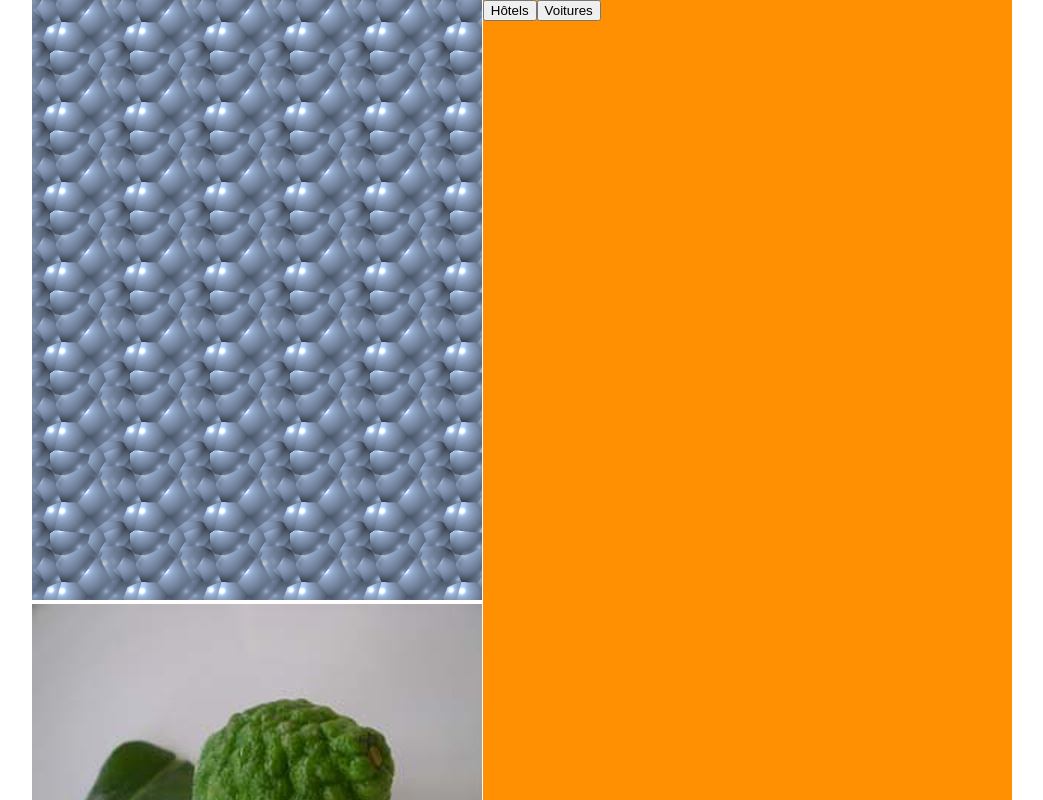
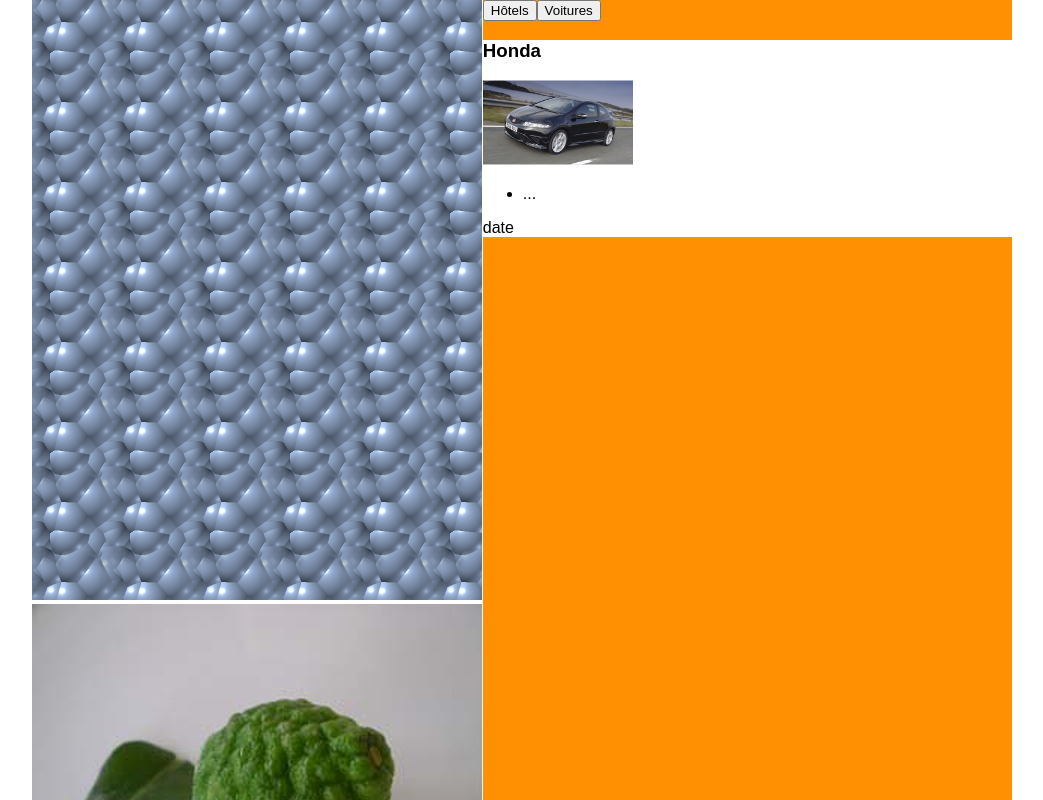
Before and after one commit to DGilian/disney, a React (Create React App) app: page / in a window 1280 px wide. Shown: the top 800 px of the page, without its empty margins (118-1161 px from the left). Built offline with nearby package versions, Linux system fonts and the light colour scheme.

Commit message:
add CardDetail component + css cardDetail

```diff
--- a/src/App.js
+++ b/src/App.js
@@ -3,6 +3,7 @@ import './App.css';
 import backgroundGrey from './images/Fond.png'
 import vegetation from './images/Image2.png'
 import viewtemp from './images/cars_view.jpg'
+import CardDetail from './components/CardDetail'
 
 class App extends Component {
   render() {
@@ -17,6 +18,7 @@ class App extends Component {
           <section className ="listContent">
             <button>Hôtels</button>
             <button>Voitures</button>
+            <CardDetail/>
           </section>
         </div>
       </main>
--- /dev/null
+++ b/src/components/CardDetail.js
@@ -0,0 +1,18 @@
+import React, { Component } from 'react'
+import imageCar from '../images/honda.jpg'
+import cssCard from './cardDetail.css'
+
+export default class CardDetail extends Component {
+  render() {
+    return (
+      <article>
+        <h3>Honda</h3>
+        <img className="img" src={imageCar}/>
+        <ul>
+          <li>...</li>
+        </ul>
+        <p>date</p>
+      </article>
+    )
+  }
+}
--- /dev/null
+++ b/src/components/cardDetail.css
@@ -0,0 +1,7 @@
+article{
+    background-color: white;
+}
+
+.img{
+    width: 150px;
+}
```
